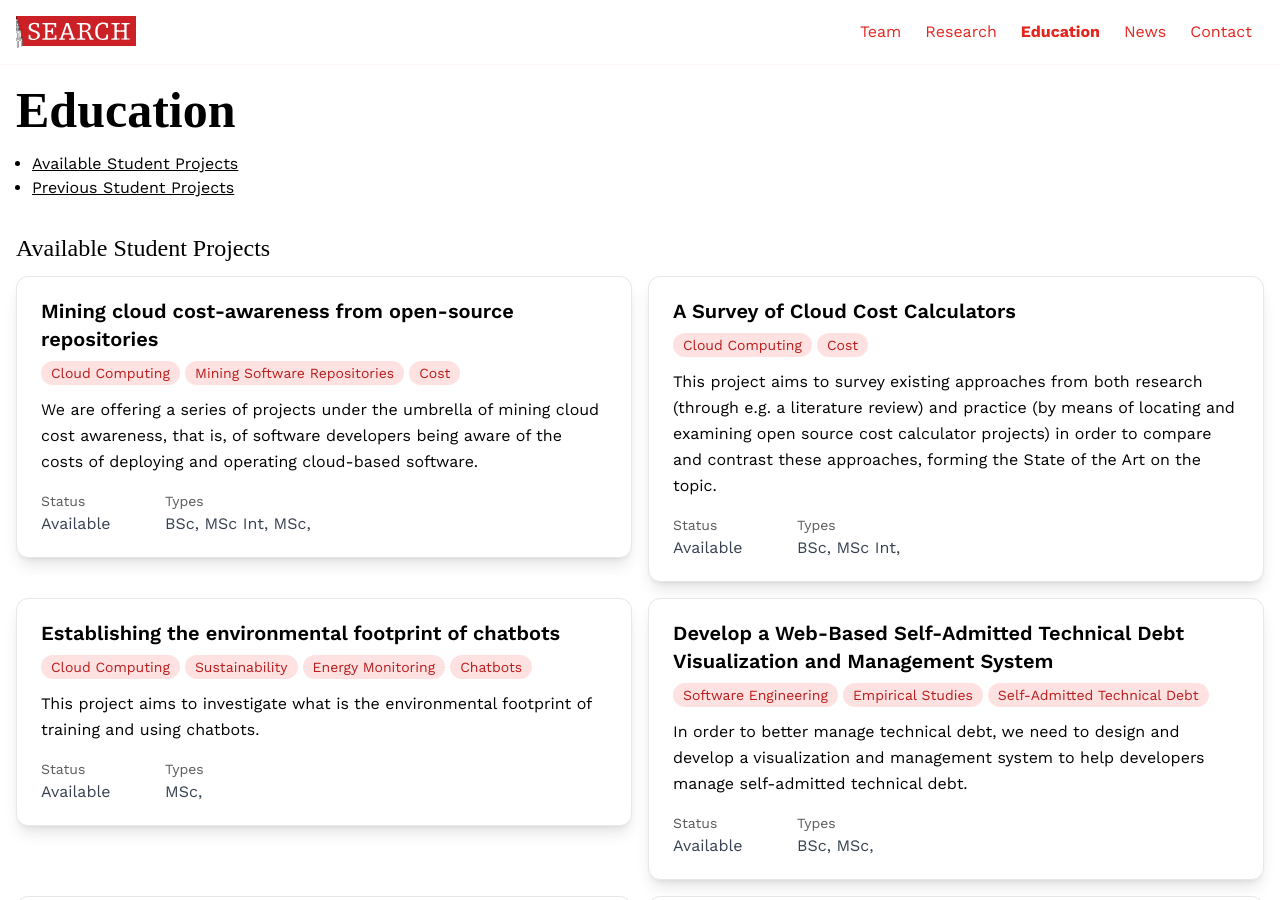
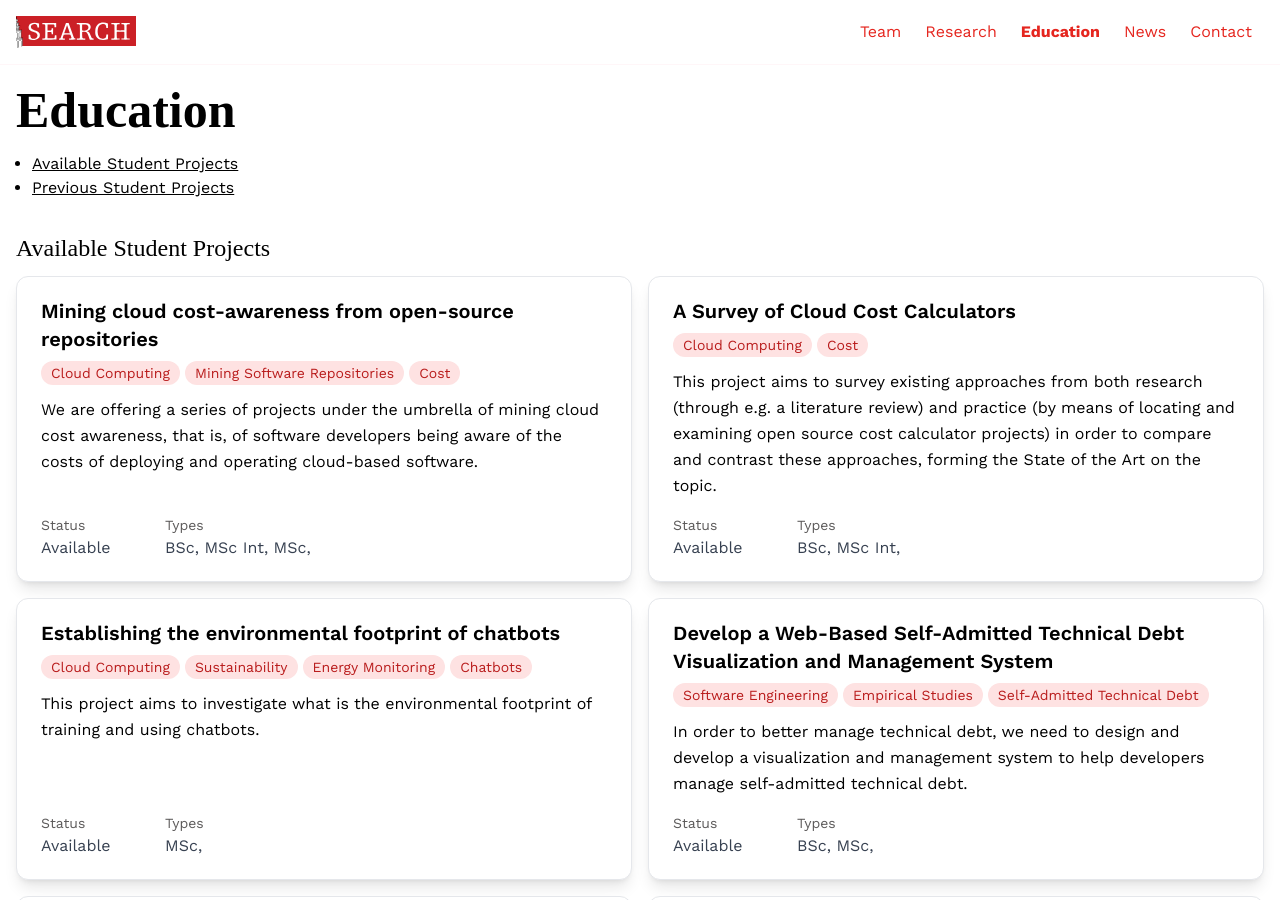
Before and after one commit to search-rug/search-rug.github.io, a Jekyll site: the page built from education.md, in a window 1280 px wide and 900 px high. Built offline with Jekyll 4.4.1, drawn with Linux system fonts in a browser that asks for light colours; nearby versions of some CDN libraries; some web fonts are replaced.

Commit message:
fix: height-bug for student-project-card
Card would not grow to height of row in project-card-grid.

```diff
--- a/_includes/student-project-card.html
+++ b/_includes/student-project-card.html
@@ -1,4 +1,4 @@
-<article>
+<article class="h-full">
   <div class="project-card">
 
     <h3 class="title">{{ project.title }}</h3>
```
